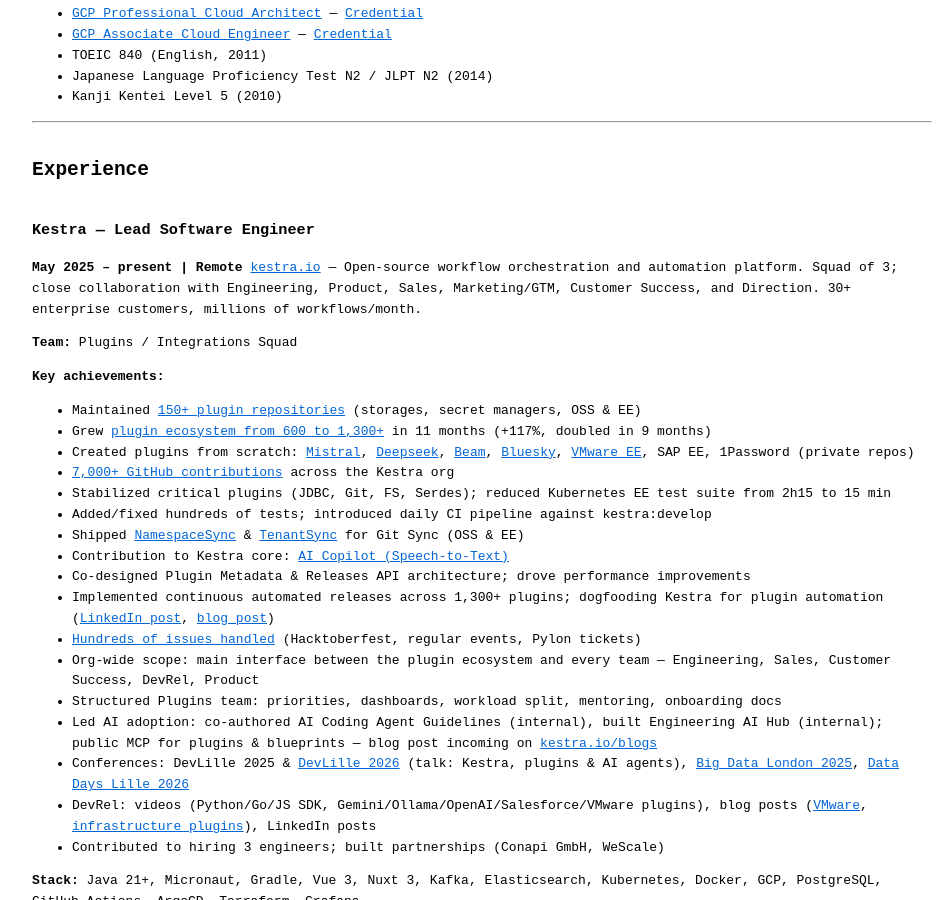
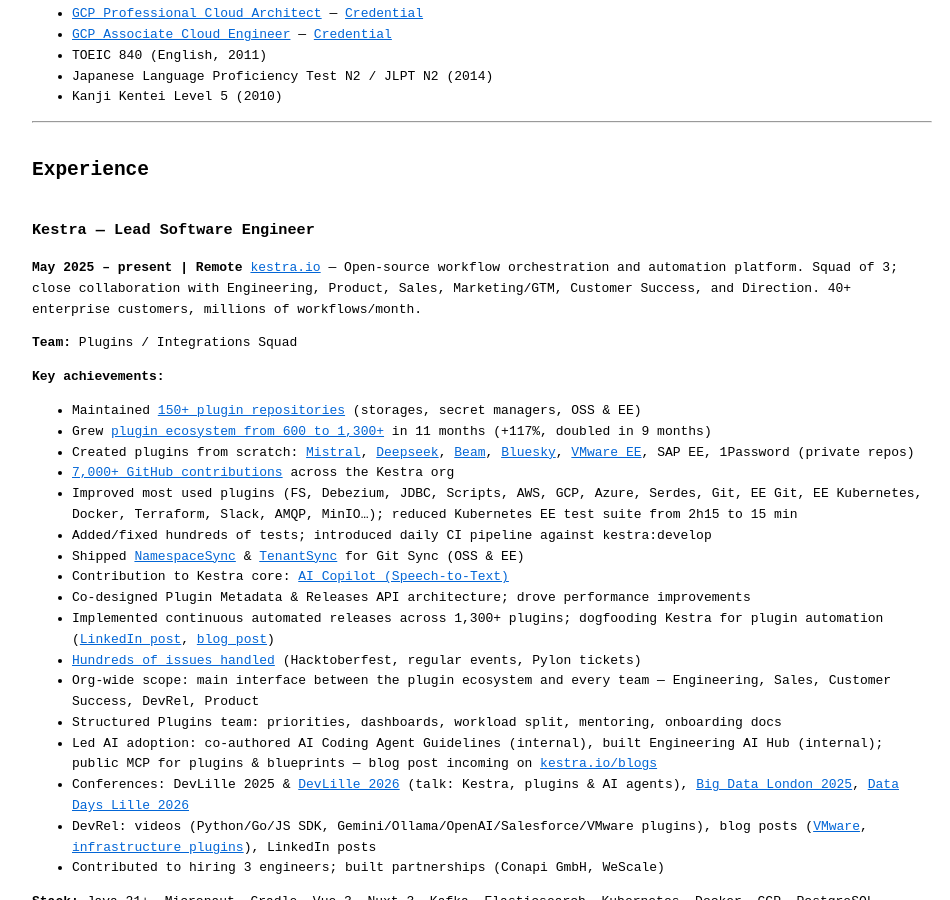
Before and after one commit to fdelbrayelle/fdelbrayelle.github.io, a Jekyll site: the page built from cv.md, in a window 1280 px wide and 900 px high, scrolled down 668 px. Shown: the whole window, without its empty margins (158-1108 px from the left). Built offline with Jekyll 4.4.1, drawn with Linux system fonts in a browser that asks for light colours.

Commit message:
feat(cv): improve plugins bullet + update to 40+ customers
Replace 'Stabilization of critical plugins' with full improved-plugins
list (FS, Debezium, JDBC, Scripts, AWS, GCP, Azure, Serdes, Git, EE Git,
EE Kubernetes, Docker, Terraform, Slack, AMQP, MinIO…) in all 4 files.

Update enterprise customer count from 30+ to 40+ everywhere.

Also fix fr_site.yml months/percentage regression (was still 8 mois/83%).

```diff
--- a/_config.yml
+++ b/_config.yml
@@ -153,7 +153,7 @@
               <li>Business: Orchestration and automation</li>
               <li>Methodology: 2-month cycles (minor versions of Kestra core)</li>
               <li>Squad of 3; close collaboration with Engineering, Product, Sales, Marketing/GTM, Customer Success, and Direction</li>
-              <li>Scale: 30+ enterprise customers - millions of workflows executed / month</li>
+              <li>Scale: 40+ enterprise customers - millions of workflows executed / month</li>
             </ul>
           </p>
           <p><strong>Achievements:</strong>
@@ -161,7 +161,7 @@
               <li>Maintenance of <a href="https://github.com/orgs/kestra-io/repositories?q=plugin" target="_blank" rel="noreferrer noopener">150+ plugin repositories</a>, storages and secrets managers (OSS &amp; EE)</li>
               <li>Growth from 600 to <a href="https://kestra.io/plugins" target="_blank" rel="noreferrer noopener">1300+ plugins</a> in 11 months (+117%, doubled in 9 months): creation from scratch of <a href="https://github.com/kestra-io/plugin-mistral/pull/1" target="_blank" rel="noreferrer noopener">Mistral</a>, <a href="https://github.com/kestra-io/plugin-deepseek/pull/2" target="_blank" rel="noreferrer noopener">Deepseek</a>, <a href="https://github.com/kestra-io/plugin-beam/pull/5" target="_blank" rel="noreferrer noopener">Beam</a>, <a href="https://github.com/kestra-io/plugin-bluesky/pull/3" target="_blank" rel="noreferrer noopener">Bluesky</a>, <a href="https://kestra.io/blogs/control-vmware-with-kestra" target="_blank" rel="noreferrer noopener">VMware EE</a>, SAP EE, 1Password plugins...</li>
               <li><a href="https://github.com/search?q=author%3Afdelbrayelle+org%3Akestra-io&amp;type=pullrequests" target="_blank" rel="noreferrer noopener">7000+ GitHub contributions</a> since joining</li>
-              <li>Stabilization of critical plugins (JDBC, Git, FS, Serdes...) and reduction of flaky tests (e.g. Kubernetes EE: from 2h15 to 15 min)</li>
+              <li>Improved most used plugins (FS, Debezium, JDBC, Scripts, AWS, GCP, Azure, Serdes, Git, EE Git, EE Kubernetes, Docker, Terraform, Slack, AMQP, MinIO…) and reduction of flaky tests (e.g. Kubernetes EE: from 2h15 to 15 min)</li>
               <li>Added and fixed hundreds of tests, set up a daily CI on kestra:develop</li>
               <li>Broad community support: <a href="https://github.com/search?q=assignee%3Afdelbrayelle+org%3Akestra-io&amp;type=issues" target="_blank" rel="noreferrer noopener">hundreds of issues handled</a> (Hacktoberfest, regular events, Pylon tickets)</li>
               <li>Implementation of a new release lifecycle and automated continuous releases across 1300+ plugins; dogfooding Kestra for plugin automation (<a href="https://www.linkedin.com/posts/fdelbrayelle_kestra-opensource-dataengineering-activity-7447888978512498688-bfBr" target="_blank" rel="noreferrer noopener">LinkedIn post</a>, <a href="https://kestra.io/blogs/2026-04-27-how-kestra-ships-plugins" target="_blank" rel="noreferrer noopener">blog post</a>)</li>
--- a/_data/fr_site.yml
+++ b/_data/fr_site.yml
@@ -83,15 +83,15 @@
               <li>Business : Orchestration et automatisation</li>
               <li>Méthodologique : Cycles de 2 mois (versions mineures de Kestra core)</li>
               <li>Squad de 3 personnes ; collaboration étroite avec Engineering, Product, Sales, Marketing/GTM, Customer Success et Direction</li>
-              <li>Volumétrie : 30+ entreprises clientes - millions de workflows exécutés / mois</li>
+              <li>Volumétrie : 40+ entreprises clientes - millions de workflows exécutés / mois</li>
             </ul>
           </p>
           <p><strong>Réalisations :</strong>
             <ul>
               <li>Maintenance de <a href="https://github.com/orgs/kestra-io/repositories?q=plugin" target="_blank" rel="noreferrer noopener">150+ repositories de plugins</a>, storages et secrets managers (OSS &amp; EE)</li>
-              <li>Croissance de 600 à <a href="https://kestra.io/plugins" target="_blank" rel="noreferrer noopener">1300+ plugins</a> en 8 mois (+ 83 %) : création from scratch de plugins <a href="https://github.com/kestra-io/plugin-mistral/pull/1" target="_blank" rel="noreferrer noopener">Mistral</a>, <a href="https://github.com/kestra-io/plugin-deepseek/pull/2" target="_blank" rel="noreferrer noopener">Deepseek</a>, <a href="https://github.com/kestra-io/plugin-beam/pull/5" target="_blank" rel="noreferrer noopener">Beam</a>, <a href="https://github.com/kestra-io/plugin-bluesky/pull/3" target="_blank" rel="noreferrer noopener">Bluesky</a>, <a href="https://kestra.io/blogs/control-vmware-with-kestra" target="_blank" rel="noreferrer noopener">VMware EE</a>, SAP EE, 1Password...</li>
+              <li>Croissance de 600 à <a href="https://kestra.io/plugins" target="_blank" rel="noreferrer noopener">1300+ plugins</a> en 11 mois (+117%, doublé en 9 mois) : création from scratch de plugins <a href="https://github.com/kestra-io/plugin-mistral/pull/1" target="_blank" rel="noreferrer noopener">Mistral</a>, <a href="https://github.com/kestra-io/plugin-deepseek/pull/2" target="_blank" rel="noreferrer noopener">Deepseek</a>, <a href="https://github.com/kestra-io/plugin-beam/pull/5" target="_blank" rel="noreferrer noopener">Beam</a>, <a href="https://github.com/kestra-io/plugin-bluesky/pull/3" target="_blank" rel="noreferrer noopener">Bluesky</a>, <a href="https://kestra.io/blogs/control-vmware-with-kestra" target="_blank" rel="noreferrer noopener">VMware EE</a>, SAP EE, 1Password...</li>
               <li><a href="https://github.com/search?q=author%3Afdelbrayelle+org%3Akestra-io&amp;type=pullrequests" target="_blank" rel="noreferrer noopener">7000+ contributions sur GitHub</a> depuis le début</li>
-              <li>Stabilisation des plugins critiques (JDBC, Git, FS, Serdes...) et réduction des tests flaky (ex. Kubernetes EE : de 2h15 à 15 min)</li>
+              <li>Amélioration des plugins les plus utilisés (FS, Debezium, JDBC, Scripts, AWS, GCP, Azure, Serdes, Git, EE Git, EE Kubernetes, Docker, Terraform, Slack, AMQP, MinIO…) et réduction des tests flaky (ex. Kubernetes EE : de 2h15 à 15 min)</li>
               <li>Ajout et correction de centaines de tests, mise en place d'une CI quotidienne sur kestra:develop</li>
               <li>Support communautaire large : <a href="https://github.com/search?q=assignee%3Afdelbrayelle+org%3Akestra-io&amp;type=issues" target="_blank" rel="noreferrer noopener">centaines d'issues traitées</a> (Hacktoberfest, événements réguliers, tickets Pylon)</li>
               <li>Mise en place d'un nouveau cycle de vie de release et de releases continues automatisées sur 1300+ plugins ; dogfooding de Kestra pour l'automatisation des plugins (<a href="https://www.linkedin.com/posts/fdelbrayelle_kestra-opensource-dataengineering-activity-7447888978512498688-bfBr" target="_blank" rel="noreferrer noopener">post LinkedIn</a>, <a href="https://kestra.io/blogs/2026-04-27-how-kestra-ships-plugins" target="_blank" rel="noreferrer noopener">article de blog</a>)</li>
--- a/cv.md
+++ b/cv.md
@@ -42,7 +42,7 @@
 
 ### Kestra — Lead Software Engineer
 **May 2025 – present | Remote**
-[kestra.io](https://kestra.io) — Open-source workflow orchestration and automation platform. Squad of 3; close collaboration with Engineering, Product, Sales, Marketing/GTM, Customer Success, and Direction. 30+ enterprise customers, millions of workflows/month.
+[kestra.io](https://kestra.io) — Open-source workflow orchestration and automation platform. Squad of 3; close collaboration with Engineering, Product, Sales, Marketing/GTM, Customer Success, and Direction. 40+ enterprise customers, millions of workflows/month.
 
 **Team:** Plugins / Integrations Squad
 
@@ -52,7 +52,7 @@
 - Grew [plugin ecosystem from 600 to 1,300+](https://kestra.io/plugins) in 11 months (+117%, doubled in 9 months)
 - Created plugins from scratch: [Mistral](https://github.com/kestra-io/plugin-mistral/pull/1), [Deepseek](https://github.com/kestra-io/plugin-deepseek/pull/2), [Beam](https://github.com/kestra-io/plugin-beam/pull/5), [Bluesky](https://github.com/kestra-io/plugin-bluesky/pull/3), [VMware EE](https://kestra.io/blogs/control-vmware-with-kestra), SAP EE, 1Password (private repos)
 - [7,000+ GitHub contributions](https://github.com/search?q=author%3Afdelbrayelle+org%3Akestra-io&type=pullrequests) across the Kestra org
-- Stabilized critical plugins (JDBC, Git, FS, Serdes); reduced Kubernetes EE test suite from 2h15 to 15 min
+- Improved most used plugins (FS, Debezium, JDBC, Scripts, AWS, GCP, Azure, Serdes, Git, EE Git, EE Kubernetes, Docker, Terraform, Slack, AMQP, MinIO…); reduced Kubernetes EE test suite from 2h15 to 15 min
 - Added/fixed hundreds of tests; introduced daily CI pipeline against kestra:develop
 - Shipped [NamespaceSync](https://github.com/kestra-io/plugin-git/pull/177) & [TenantSync](https://github.com/kestra-io/plugin-git/pull/180) for Git Sync (OSS & EE)
 - Contribution to Kestra core: [AI Copilot (Speech-to-Text)](https://github.com/kestra-io/kestra/pull/14174)
```
Also changed, not shown: fr/cv.md (+2 -2 lines).
